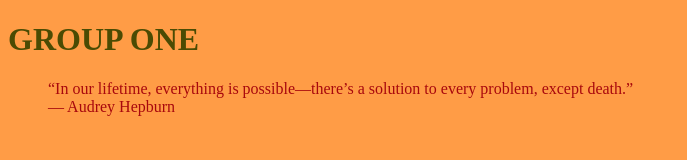
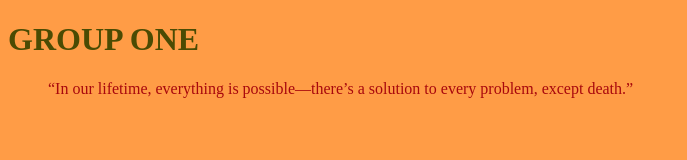
Before and after one commit to Silent-clippers/GitLab, a plain HTML site: page index.html in a window 1280 px wide. Shown: the whole page, without its empty margins (0-687 px from the left). Drawn offline with Linux system fonts and the light colour scheme.

```diff
--- a/index.html
+++ b/index.html
@@ -23,7 +23,6 @@
 		<h1>GROUP ONE</h1>
 		<blockquote>
 				“In our lifetime, everything is possible—there’s a solution to every problem, except death.”<br>
-				— Audrey Hepburn
 		</blockquote>
 </body>
 </html>
```
Also changed, not shown: 1 other file.
